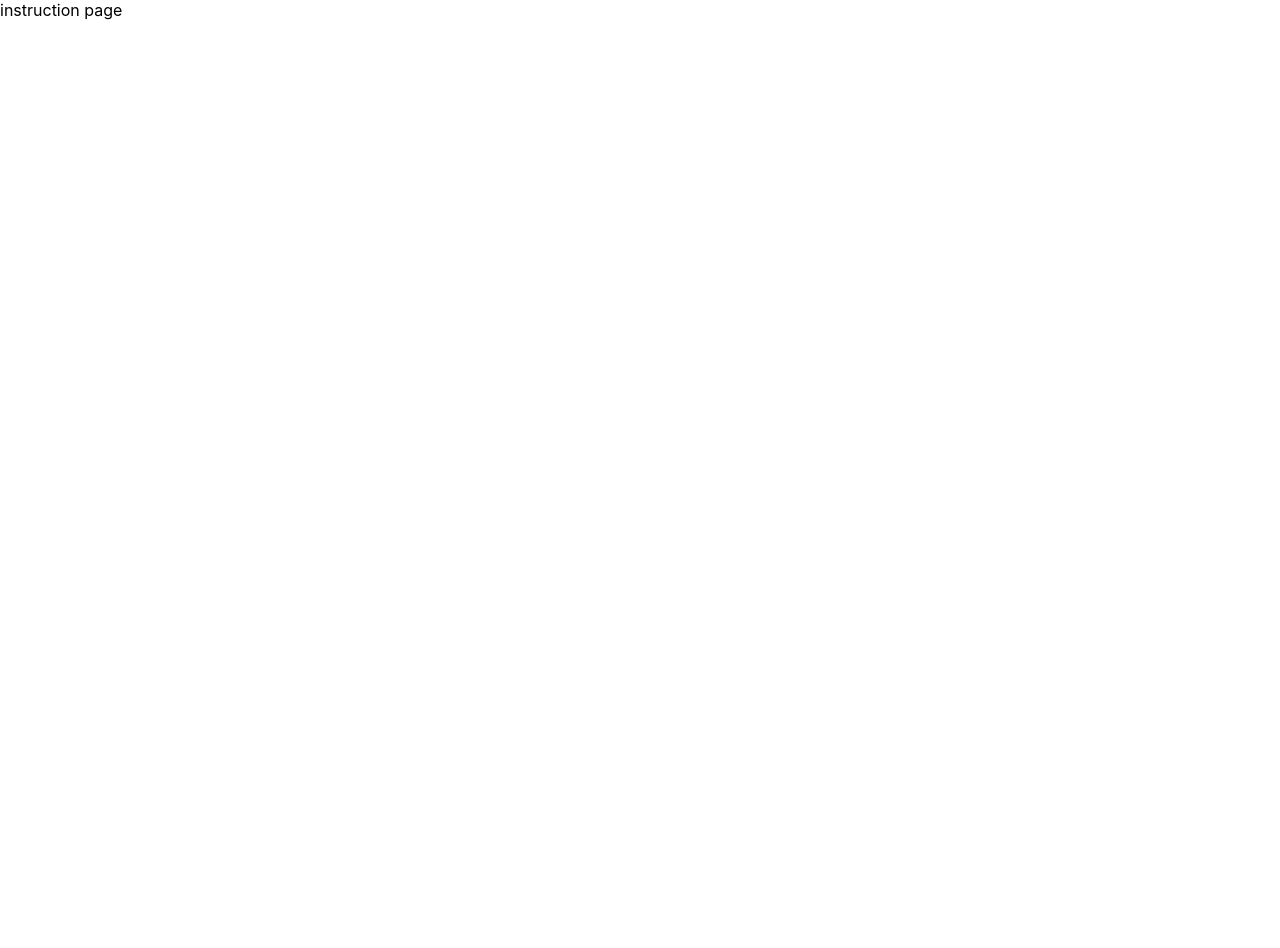
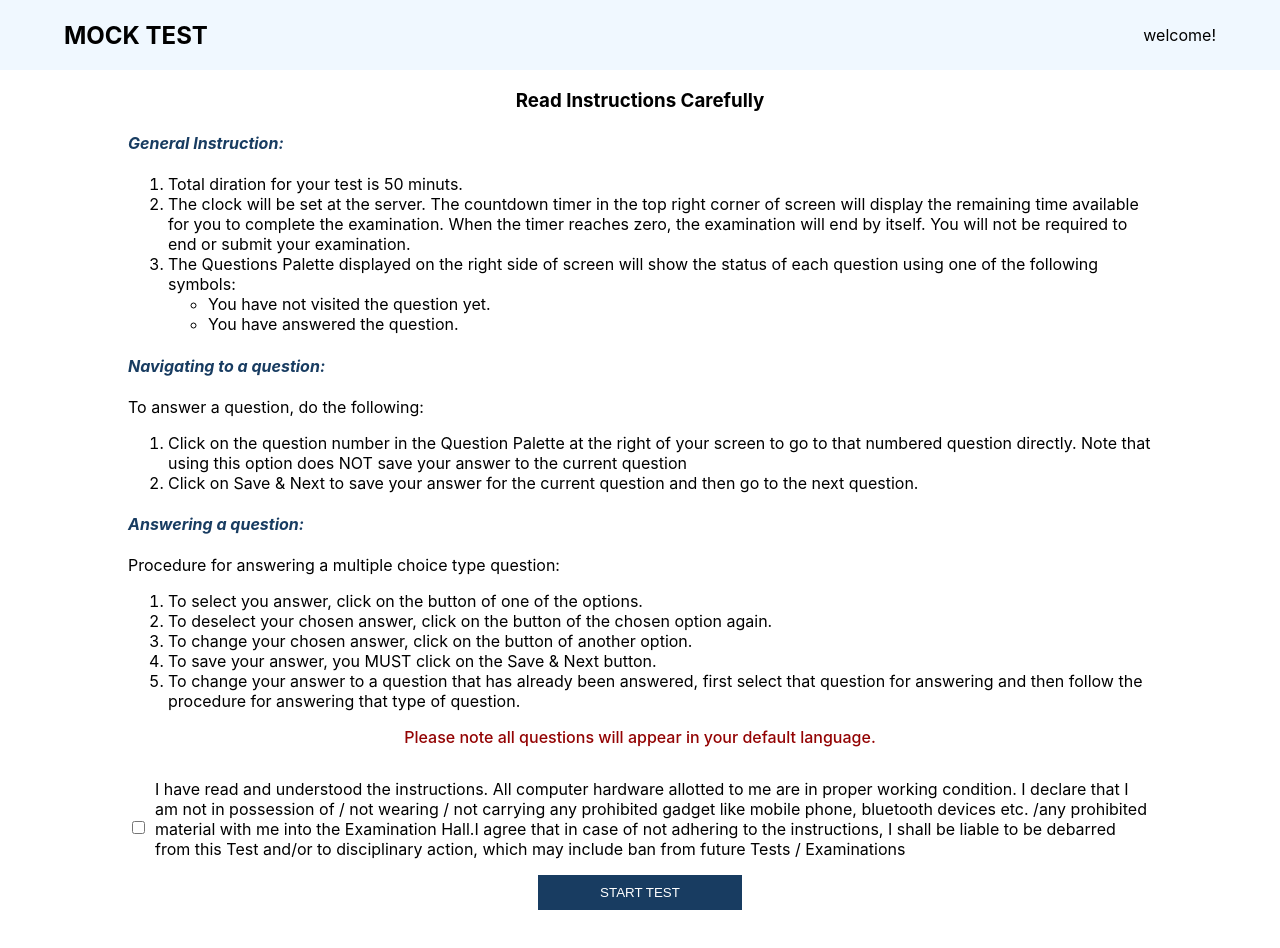
Before and after one commit to abhisheksatpute369/aptitude_test_platform, a React (Create React App) app in the folder cliant/: page /instruction in a window 1280 px wide. Shown: the top 948 px of the page. Before the commit the page ends 800 px from the top, so only its background shows below. Built offline with nearby package versions, Linux system fonts and the light colour scheme.

Commit message:
instruction page ready

```diff
--- a/cliant/src/App.js
+++ b/cliant/src/App.js
@@ -16,7 +16,7 @@ function App() {
         <Route path="/signup" exact element={<Signup />} />
         <Route path="/login" exact element={<Login setloginuser={setloginuser}/>} />
         { user && user._id && <Route path="/home" exact element={<Home user={user}/>} />}
-        <Route path="/instruction" exact element={<Instruction />}/>
+        <Route path="/instruction" exact element={<Instruction user={user}/>}/>
 		</Routes>
     </BrowserRouter>
     </>
--- a/cliant/src/components/instruction.js
+++ b/cliant/src/components/instruction.js
@@ -1,9 +1,60 @@
 import React from 'react';
+import Navbar from './navbar';
+import "../css/instruction.css"
 
-const Instruction = () => {
+const Instruction = ({user}) => {
+
+    // function for cheking student accept all instructions
+    const starttest = () => {
+        const check = document.getElementById("instructioncheckbox");
+        if(!check.checked)
+        {
+            alert("accept all instructions");
+        }
+        else{
+            alert("start");
+        }
+    }
     return (
         <div>
-            instruction page
+            <Navbar user={user}/>
+            <h3 id="instructionhead">Read Instructions Carefully</h3>
+            <div className='instructioncontainer'>
+                <h4 id="instructiontitle">General Instruction:</h4>
+                <ol>
+                    <li>Total diration for your test is 50 minuts.</li>
+                    <li>The clock will be set at the server. The countdown timer in the top right corner of screen will display the remaining time available for you to complete the examination. When the timer reaches zero, the examination will end by itself. You will not be required to end or submit your examination.</li>
+                    <li>The Questions Palette displayed on the right side of screen will show the status of each question using one of the following symbols:</li>
+                    <ul>
+                        <li>You have not visited the question yet.</li>
+                        <li>You have answered the question.</li>
+                    </ul>
+                </ol>
+                <h4 id="instructiontitle">Navigating to a question:</h4>
+                <p>To answer a question, do the following:</p>
+                <ol>
+                    <li>Click on the question number in the Question Palette at the right of your screen to go to that numbered question directly. Note that using this option does NOT save your answer to the current question</li>
+                    <li>Click on Save & Next to save your answer for the current question and then go to the next question.</li>
+                </ol>
+                <h4 id="instructiontitle">Answering a question:</h4>
+                <p>Procedure for answering a multiple choice type question:</p>
+                <ol>
+                    <li>To select you answer, click on the button of one of the options.</li>
+                    <li>To deselect your chosen answer, click on the button of the chosen option again.</li>
+                    <li>To change your chosen answer, click on the button of another option.</li>
+                    <li>To save your answer, you MUST click on the Save & Next button.</li>
+                    <li>To change your answer to a question that has already been answered, first select that question for answering and then follow the procedure for answering that type of question.</li>
+                </ol>
+                <p id="instructionwarning">Please note all questions will appear in your default language.</p>
+                <div id="acceptcondition">
+                    <input type="checkbox" id="instructioncheckbox" ></input>
+                    <p>I have read and understood the instructions. All computer hardware allotted to me are in proper working condition. I declare that I am not in possession of / not wearing / not carrying any prohibited gadget like mobile phone, bluetooth devices etc. /any prohibited material with me into the Examination Hall.I agree that in case of not adhering to the instructions, I shall be liable to be debarred from this Test and/or to disciplinary action, which may include ban from future Tests / Examinations</p>
+                </div>
+                <button id="instructionstartbutton" onClick={starttest}>START TEST</button>
+
+            </div>
+            {/* <div className='instructionpopup'></div> */}
+
         </div>
     );
 };
--- /dev/null
+++ b/cliant/src/css/instruction.css
@@ -0,0 +1,34 @@
+#instructionhead{
+    display: flex;
+    justify-content: space-around;
+}
+.instructioncontainer{
+    width:80%;
+    margin: auto;
+}
+#instructiontitle{
+    font-style: italic;
+    color: #183c61;
+}
+#instructionwarning{
+    color: rgb(147, 3, 3);
+    display: flex;
+    justify-content: space-around;
+    font-weight: 500;
+}
+#acceptcondition{
+    display: flex;
+}
+#acceptcondition > input{
+    margin-top: 20px;
+    margin-right: 10px;
+}
+#instructionstartbutton{
+    margin-left: 40%;
+    width: 20%;
+    height: 35px;
+    background-color: #183c61;
+    color: white;
+    margin-bottom: 50px;
+    border: none;
+}
```
